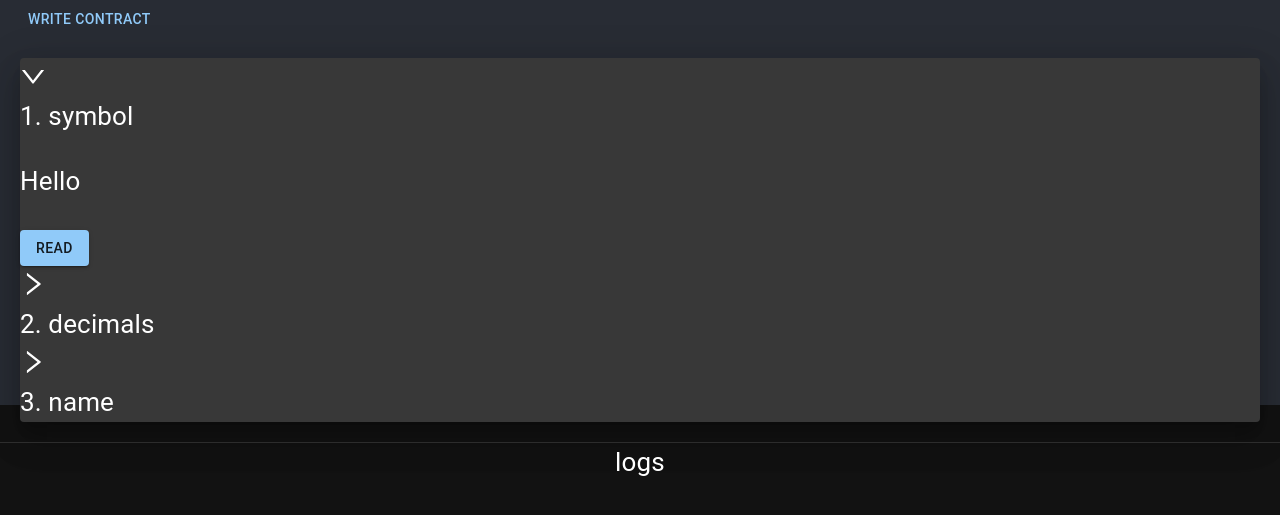
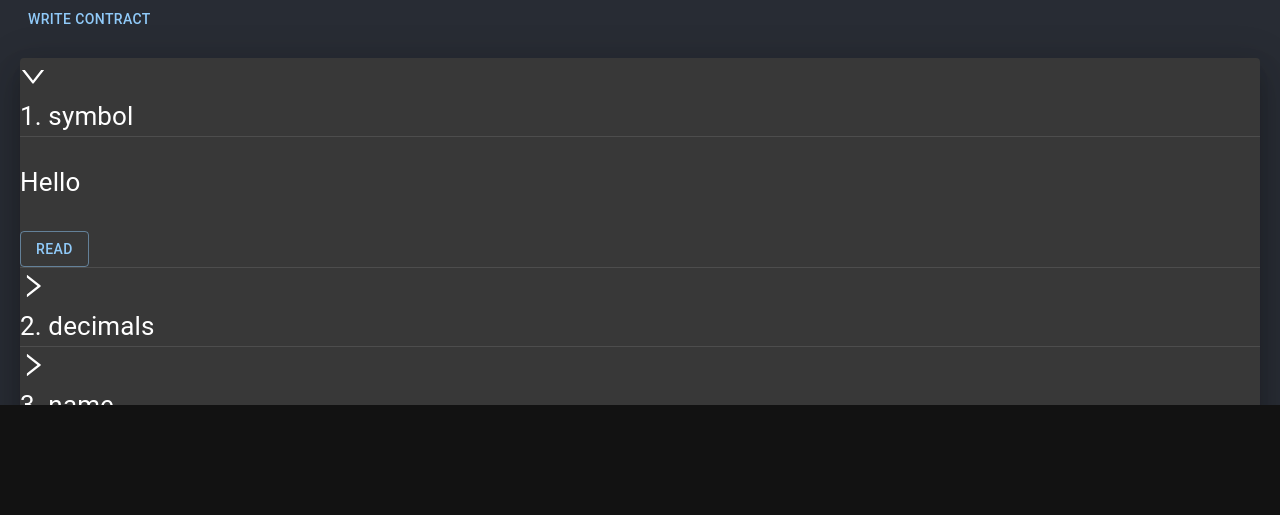
Before and after one commit to aries-wallet/aries-wallet, a React (Create React App) app: page / in a window 1280 px wide. Shown: the part 395-910 px from the top of the page. After the commit the page ends 800 px from the top, so only its background shows below. Built offline with nearby package versions, Linux system fonts and the light colour scheme.

Commit message:
UI finish

```diff
--- a/src/App.css
+++ b/src/App.css
@@ -1,5 +1,7 @@
 .App {
   text-align: center;
+  background-color: #282c34;
+  overflow:auto;
 }
 
 .App-logo {
@@ -22,6 +24,7 @@
   justify-content: center;
   font-size: calc(10px + 2vmin);
   color: white;
+  overflow:auto;
 }
 
 .App-link {
--- a/src/components/contract.js
+++ b/src/components/contract.js
@@ -70,15 +70,15 @@ export function Contract() {
     <Collapse defaultActiveKey={['1']}>
       <Panel header="1. symbol" key="1">
         <p>Hello</p>
-        <Button variant="contained">Read</Button>
+        <Button variant="outlined">Read</Button>
       </Panel>
       <Panel header="2. decimals" key="2">
         <p>Hello</p>
-        <Button variant="contained">Read</Button>
+        <Button variant="outlined">Read</Button>
       </Panel>
       <Panel header="3. name" key="3">
         <p>Hello</p>
-        <Button variant="contained">Read</Button>
+        <Button variant="outlined">Read</Button>
       </Panel>
     </Collapse>
     </Paper>
--- /dev/null
+++ b/src/components/log.js
@@ -0,0 +1,7 @@
+import { TextField } from "@mui/material";
+
+export function Log() {
+  return <div style={{width:'100%', padding:'20px'}}>
+    <TextField label="Logs" fullWidth multiline minRows={6} disabled/>
+  </div>
+}
--- a/src/index.css
+++ b/src/index.css
@@ -5,6 +5,7 @@ body {
     sans-serif;
   -webkit-font-smoothing: antialiased;
   -moz-osx-font-smoothing: grayscale;
+  background-color: #282c34;
 }
 
 code {
@@ -17,3 +18,24 @@ code {
 @import '@fontsource/roboto/400.css';
 @import '@fontsource/roboto/500.css';
 @import '@fontsource/roboto/700.css';
+
+.ant-collapse {
+  background-color: transparent!important;
+  border: 0px!important;
+  border-bottom: 0px!important;
+  color: white!important;
+}
+
+.ant-collapse > .ant-collapse-item > .ant-collapse-header {
+  color: white!important;
+}
+
+.ant-collapse > .ant-collapse-item {
+  border-bottom: 1px solid rgba(201,201,201,0.14);
+}
+
+.ant-collapse-content {
+  color: white!important;
+  background-color: transparent!important;
+  border-top: 1px solid rgba(201,201,201,0.14);
+}
--- a/src/pages/main.js
+++ b/src/pages/main.js
@@ -1,5 +1,6 @@
 import { Divider } from "@mui/material";
 import { Contract } from "../components/contract";
+import { Log } from "../components/log";
 import { Rpc } from "../components/rpc";
 import { Wallet } from "../components/wallet";
 
@@ -14,6 +15,8 @@ export function Main() {
       <Contract />
     </div>
     <Divider />
-    <div style={{width: '100%', height: '10vh'}} >logs</div>
+    <div style={{width: '100%', height: '10vh'}} >
+      <Log />
+    </div>
   </div>
 }
```
